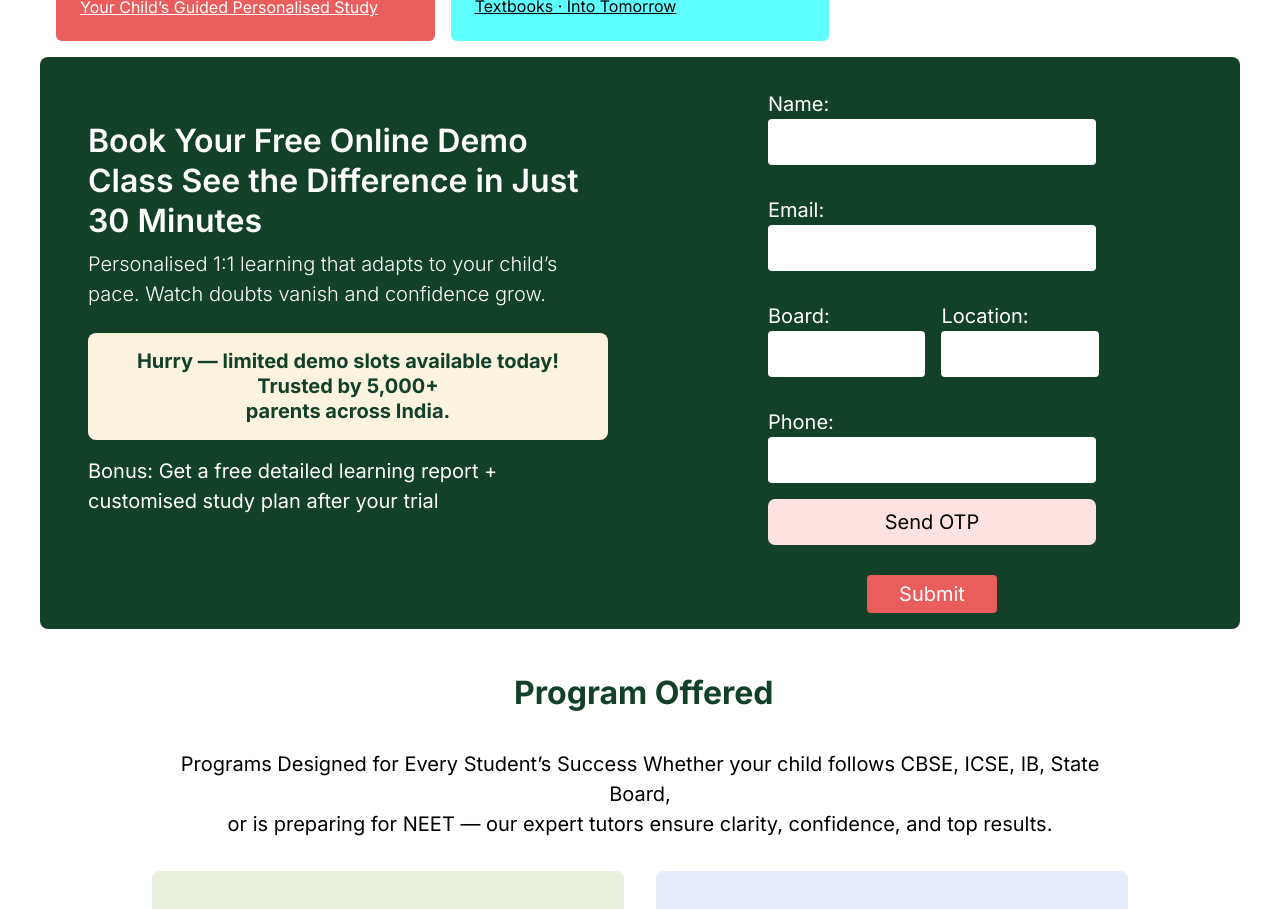
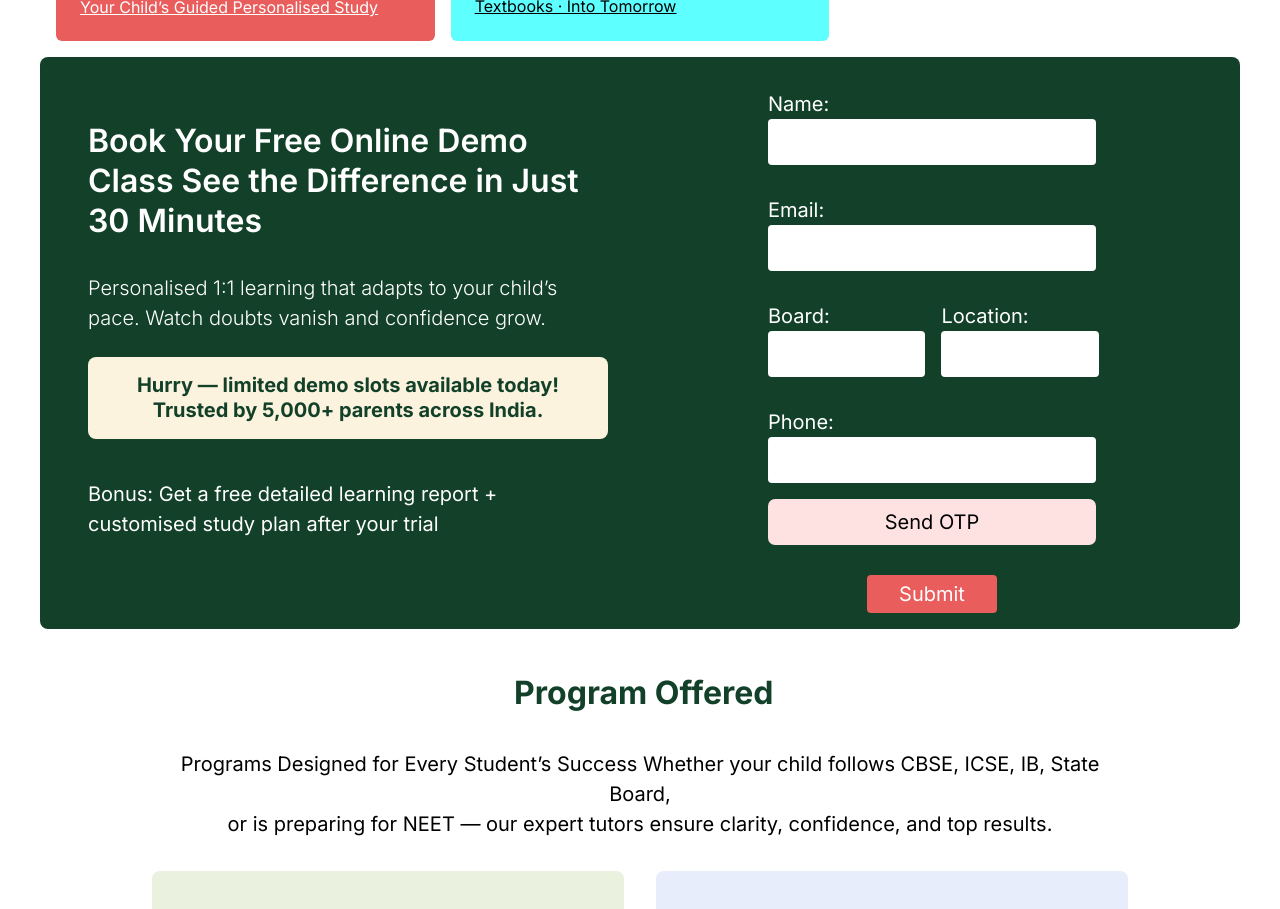
Before and after one commit to Iamkaran8/vikars, a React (Vite) app: page / in a window 1280 px wide. Shown: the part 1700-2609 px from the top of the page. Built offline with nearby package versions, Linux system fonts and the light colour scheme.

Commit message:
fixing the form

```diff
--- a/src/components/HomeComponents/Form.tsx
+++ b/src/components/HomeComponents/Form.tsx
@@ -1,35 +1,204 @@
-import { useState } from "react"
+// import { useState } from "react"
+// import { auth } from "../../firebase/setup";
+// import { RecaptchaVerifier, signInWithPhoneNumber } from "firebase/auth";
+
+
+// interface FromData {
+//     name: string;
+//     email: string;
+//     board: string;
+//     location: string;
+//     phone: string;
+
+
+// }
+
+
+// export const Form = () => {
+//     const [formData, setFormData] = useState<FromData>({
+//         name: "",
+//         email: "",
+//         board: "",
+//         location: "",
+//         phone: ""
+//     });
+//     const handleChange = (e: React.ChangeEvent<HTMLInputElement>) => {
+//         const { name, value } = e.target;
+//         setFormData({ ...formData, [name]: value }); // Keep as string
+//     };
+//     const handleSubmit = (e: React.FormEvent<HTMLFormElement>) => {
+//         e.preventDefault();
+//         fetch(
+//             "https://script.google.com/macros/s/AKfycbyynMlNRw0gC4sxYQ1Gy03DzvywhbvnflshLY75tiu40U8hKEBRGndxinDjYI_km7yF/exec",
+//             {
+//                 method: "POST",
+//                 headers: { "Content-Type": "application/x-www-form-urlencoded" },
+//                 body: `Name=${encodeURIComponent(formData.name)}&Email=${encodeURIComponent(formData.email)}&Board=${encodeURIComponent(formData.board)}&Location=${encodeURIComponent(formData.location)}&Phone=${encodeURIComponent(formData.phone)}`
+
+//             }
+//         )
+//             .then(res => res.json())
+//             .then(data => console.log(data))
+//             .catch(err => console.error(err));
+
+//         console.log("Form Submitted:", formData);
+//         alert(`Hello ${formData.name}, your details are saved!`);
+//     };
+
+//     //// To Send OTP To The Mobile Number
+//     const sendOtp = async () => {
+//         try {
+//             const recaptcha = new RecaptchaVerifier(auth, "recaptcha", {})
+//             const confirmation = signInWithPhoneNumber(auth, "+91 9514179123", recaptcha)
+//             console.log(confirmation)
+//         } catch (err) {
+//             console.error(err)
+//         }
+//     }
+
+//     return (
+
+//         <div className="cont">
+//             <div className="bg-forest rounded-lg flex flex-col lg:flex-row  md:flex-col   pt-8 px-4 py-4">
+//                 <div className="p-8 gap-6 flex flex-col w-full lg:w-1/2 md:w-full">
+//                     <div className=" ">
+//                         <h2 className="text-32 text-white font-semibold leading-tight">
+//                             Book Your Free Online Demo Class See the Difference in Just 30 Minutes
+//                         </h2>
+//                         <p className="text-white font-light pt-2">
+//                             Personalised 1:1 learning that adapts to your child’s pace. Watch doubts vanish and confidence grow.
+//                         </p>
+//                     </div>
+//                     <div>
+//                         <h3 className="bg-cream inline-flex text-center text-forest font-bold leading-tight p-4 rounded-lg">
+//                             Hurry — limited demo slots available today!  Trusted by 5,000+<br /> parents across India.
+//                         </h3>
+//                         <p className="text-white pt-4">Bonus: Get a free detailed learning report + customised study plan after your trial</p>
+//                     </div>
+//                 </div>
+
+//                 <div className="w-full lg:w-1/2 md:w-full md:px-32">
+//                     <form onSubmit={handleSubmit} className="flex flex-col justify-center" >
+
+//                         <label className="text-white flex flex-col  ">
+//                             Name:
+
+//                         </label>
+//                         <input
+//                             className="rounded p-2 text-black text-20"
+//                             type="text"
+//                             name="name"
+//                             value={formData.name}
+//                             onChange={handleChange}
+//                             required
+//                         />
+//                         <br />
+
+//                         <label className="text-white flex flex-col ">
+//                             Email:
+
+//                         </label>
+//                         <input
+//                             className="rounded p-2 text-black"
+
+//                             type="email"
+//                             name="email"
+//                             value={formData.email}
+//                             onChange={handleChange}
+//                             required
+//                         />
+//                         <br />
+//                         <div className="flex gap-4">
+//                             <label className="text-white flex flex-col w-[48%]">
+//                                 Board:
+//                                 <input
+//                                     className="rounded p-2 text-black"
+//                                     type="text"
+//                                     name="board"
+//                                     value={formData.board}
+//                                     onChange={handleChange}
+//                                 />
+//                             </label>
+
+
+//                             <label className="text-white flex flex-col w-[48%] ">
+//                                 Location:
+//                                 <input
+//                                     className="rounded p-2 text-black"
+//                                     type="text"
+//                                     name="location"
+//                                     value={formData.location}
+//                                     onChange={handleChange}
+//                                 />
+//                             </label>
+
+//                         </div>
+//                         <br />
+
+//                         <label className="text-white flex flex-col ">
+//                             Phone:
+
+
+//                         </label>
+//                         <input
+//                             className="rounded p-2 text-black"
+//                             type="text"
+//                             name="phone"
+//                             value={formData.phone}
+//                             onChange={handleChange}
+//                         />
+//                         <button className="bg-red-100 mt-4 p-2 rounded-[7px] text-black" onClick={() => sendOtp()} >Send OTP</button>
+//                         <div id="recaptcha"></div>
+//                         <br />
+
+//                         <div className="flex items-center justify-center">
+//                             <button type="submit" className="flex justify-center bg-[#E95D5C] text-white py-1 px-8 rounded w-max ">Submit</button>
+//                         </div>
+//                     </form>
+
+
+//                 </div>
+
+//             </div>
+//         </div>
+
+//     )
+// }
+
+
+
+import { useState } from "react";
 import { auth } from "../../firebase/setup";
 import { RecaptchaVerifier, signInWithPhoneNumber } from "firebase/auth";
 
-
-interface FromData {
+interface FormData {
   name: string;
   email: string;
   board: string;
   location: string;
   phone: string;
-
-
 }
 
-
 export const Form = () => {
-    const [formData, setFormData] = useState<FromData>({
+  const [formData, setFormData] = useState<FormData>({
     name: "",
     email: "",
     board: "",
     location: "",
     phone: ""
   });
+
+  // Handle input changes
   const handleChange = (e: React.ChangeEvent<HTMLInputElement>) => {
     const { name, value } = e.target;
-        setFormData({ ...formData, [name]: value }); // Keep as string
+    setFormData({ ...formData, [name]: value }); // Keep all fields as strings
   };
+
+  // Submit form data to Google Sheet
   const handleSubmit = (e: React.FormEvent<HTMLFormElement>) => {
     e.preventDefault();
 
-  // Create URL-encoded body dynamically
+    // Build URL-encoded body dynamically
     const body = Object.entries(formData)
       .map(([key, value]) => `${encodeURIComponent(key)}=${encodeURIComponent(value)}`)
       .join("&");
@@ -46,50 +215,45 @@ export const Form = () => {
       .then(data => {
         console.log(data);
         alert(`Hello ${formData.name}, your details are saved!`);
+        setFormData({ name: "", email: "", board: "", location: "", phone: "" }); // reset form
       })
       .catch(err => console.error(err));
   };
 
-
-    //// To Send OTP To The Mobile Number
+  // Send OTP via Firebase
   const sendOtp = async () => {
     try {
-            const recaptcha = new RecaptchaVerifier(auth, "recaptcha", {})
-            const confirmation = signInWithPhoneNumber(auth, "+91 9514179123", recaptcha)
-            console.log(confirmation)
+      const recaptcha = new RecaptchaVerifier(auth, "recaptcha", {});
+      const confirmation = await signInWithPhoneNumber(auth, `+91${formData.phone}`, recaptcha);
+      console.log("OTP sent:", confirmation);
     } catch (err) {
-            console.error(err)
+      console.error("OTP Error:", err);
     }
-    }
+  };
 
   return (
-
     <div className="cont">
-            <div className="bg-forest rounded-lg flex flex-col lg:flex-row  md:flex-col   pt-8 px-4 py-4">
+      <div className="bg-forest rounded-lg flex flex-col lg:flex-row md:flex-col pt-8 px-4 py-4">
+        {/* Left section */}
         <div className="p-8 gap-6 flex flex-col w-full lg:w-1/2 md:w-full">
-                    <div className=" ">
           <h2 className="text-32 text-white font-semibold leading-tight">
             Book Your Free Online Demo Class See the Difference in Just 30 Minutes
           </h2>
           <p className="text-white font-light pt-2">
             Personalised 1:1 learning that adapts to your child’s pace. Watch doubts vanish and confidence grow.
           </p>
-                    </div>
-                    <div>
           <h3 className="bg-cream inline-flex text-center text-forest font-bold leading-tight p-4 rounded-lg">
-                            Hurry — limited demo slots available today!  Trusted by 5,000+<br /> parents across India.
+            Hurry — limited demo slots available today! Trusted by 5,000+ parents across India.
           </h3>
-                        <p className="text-white pt-4">Bonus: Get a free detailed learning report + customised study plan after your trial</p>
-                    </div>
+          <p className="text-white pt-4">
+            Bonus: Get a free detailed learning report + customised study plan after your trial
+          </p>
         </div>
 
+        {/* Right form section */}
         <div className="w-full lg:w-1/2 md:w-full md:px-32">
-                    <form onSubmit={handleSubmit} className="flex flex-col justify-center" >
-
-                        <label className="text-white flex flex-col  ">
-                            Name:
-
-                        </label>
+          <form onSubmit={handleSubmit} className="flex flex-col justify-center">
+            <label className="text-white flex flex-col">Name:</label>
             <input
               className="rounded p-2 text-black text-20"
               type="text"
@@ -100,13 +264,9 @@ export const Form = () => {
             />
             <br />
 
-                        <label className="text-white flex flex-col ">
-                            Email:
-
-                        </label>
+            <label className="text-white flex flex-col">Email:</label>
             <input
               className="rounded p-2 text-black"
-
               type="email"
               name="email"
               value={formData.email}
@@ -114,6 +274,7 @@ export const Form = () => {
               required
             />
             <br />
+
             <div className="flex gap-4">
               <label className="text-white flex flex-col w-[48%]">
                 Board:
@@ -126,8 +287,7 @@ export const Form = () => {
                 />
               </label>
 
-
-                            <label className="text-white flex flex-col w-[48%] ">
+              <label className="text-white flex flex-col w-[48%]">
                 Location:
                 <input
                   className="rounded p-2 text-black"
@@ -137,15 +297,10 @@ export const Form = () => {
                   onChange={handleChange}
                 />
               </label>
-
             </div>
             <br />
 
-                        <label className="text-white flex flex-col ">
-                            Phone:
-
-
-                        </label>
+            <label className="text-white flex flex-col">Phone:</label>
             <input
               className="rounded p-2 text-black"
               type="text"
@@ -153,20 +308,27 @@ export const Form = () => {
               value={formData.phone}
               onChange={handleChange}
             />
-                        <button className="bg-red-100 mt-4 p-2 rounded-[7px] text-black" onClick={() => sendOtp()} >Send OTP</button>
+            <button
+              type="button"
+              className="bg-red-100 mt-4 p-2 rounded-[7px] text-black"
+              onClick={sendOtp}
+            >
+              Send OTP
+            </button>
             <div id="recaptcha"></div>
             <br />
 
             <div className="flex items-center justify-center">
-                            <button type="submit" className="flex justify-center bg-[#E95D5C] text-white py-1 px-8 rounded w-max ">Submit</button>
+              <button
+                type="submit"
+                className="flex justify-center bg-[#E95D5C] text-white py-1 px-8 rounded w-max"
+              >
+                Submit
+              </button>
             </div>
           </form>
-
-
-                </div>
-
         </div>
       </div>
-
-    )
-}
+    </div>
+  );
+};
```
Lines whose indentation alone changed are shown as unchanged.
